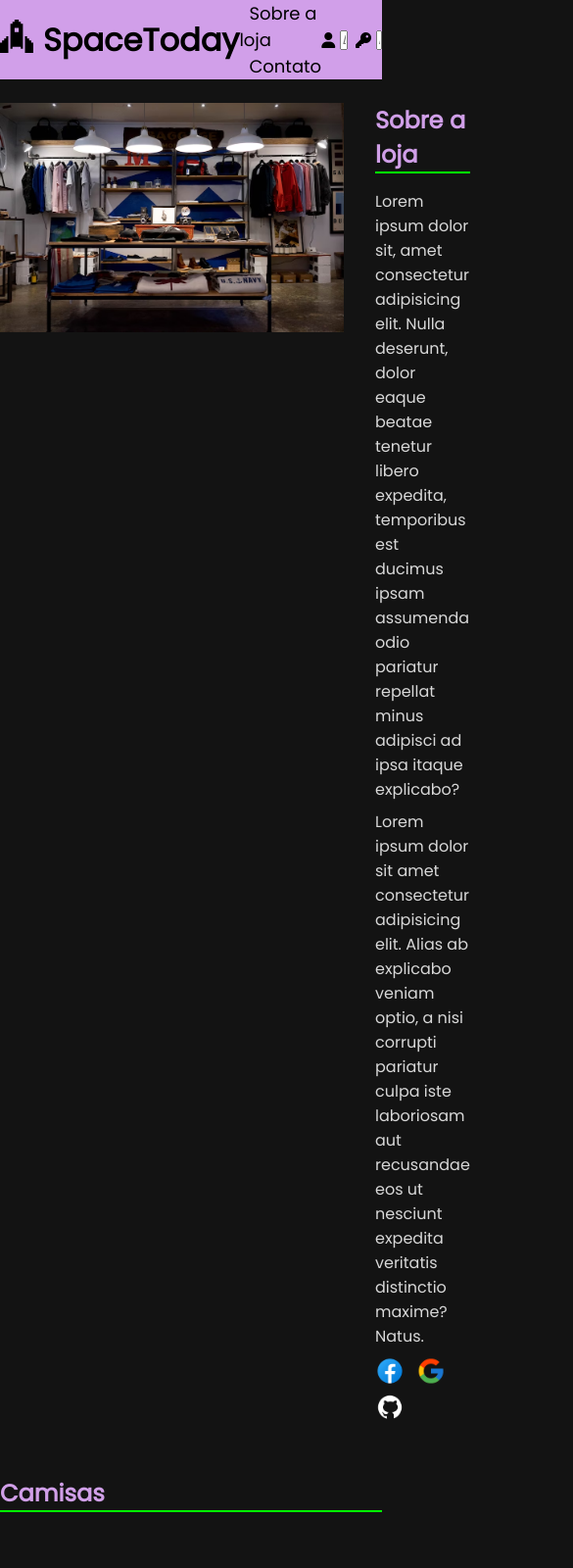
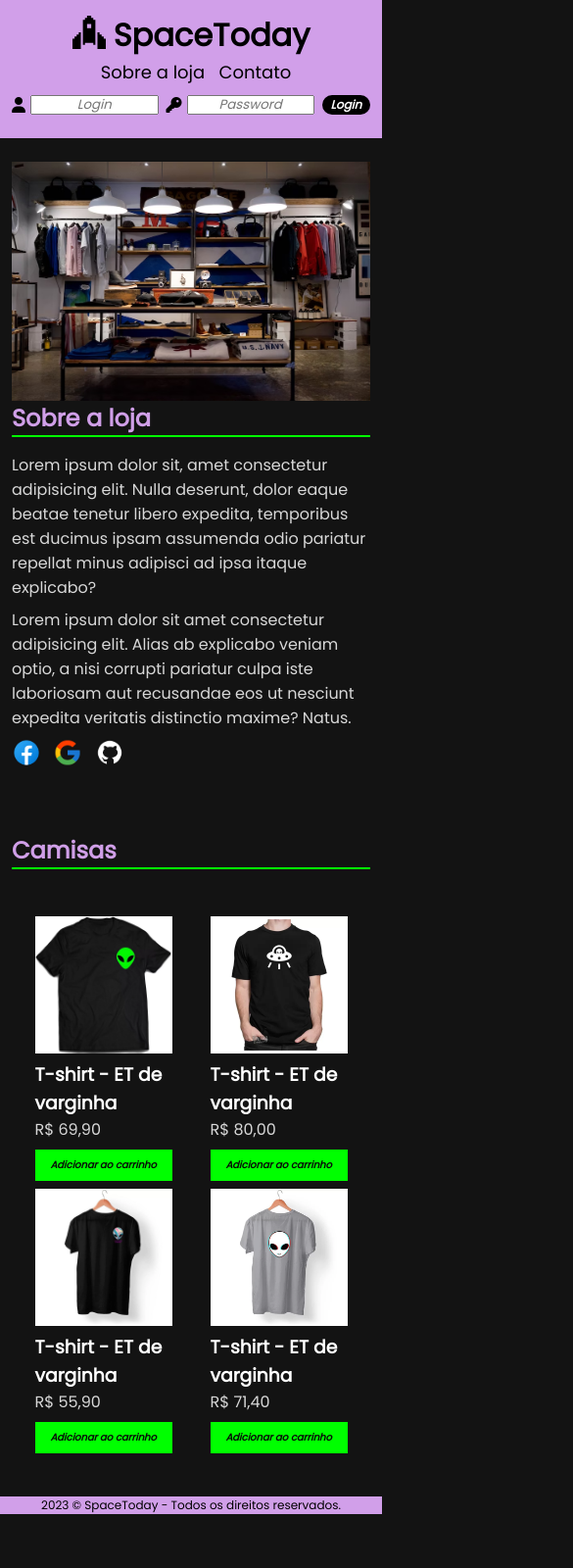
Before and after one commit to ecblandy/SpaceToday-EBAC, a plain HTML site: page index.html in a window 390 px wide. Shown: the top 1600 px of the page at 98% size, 585 px wide, since content can reach past the window. After the commit the page ends 1545 px from the top, so only its background shows below. Drawn offline with Linux system fonts and the light colour scheme.

Commit message:
Fazendo responsividade

```diff
--- a/index.html
+++ b/index.html
@@ -17,7 +17,7 @@
     <header>
         <div class="container">
             <div class="logo-header">
-                <a href="#"><img src="./img/space-awesome (1).svg" alt=""></a>
+                <a href="#"><img class="logo-img" src="./img/space-awesome (1).svg" alt=""></a>
                 <h1>SpaceToday</h1>
             </div>
 
@@ -32,22 +32,23 @@
                 <div class="boxh-input">
                     <label for="login">
                         <i class="fa-solid fa-user"></i>
-                        <input type="email" name="login" id="header-login" placeholder="Login">
+                        <input type="email" name="login" id="header-login" placeholder="Login" required>
                     </label>
                 </div>
 
                 <div class="boxh-input">
                     <label for="password">
                         <i class="fa-solid fa-key"></i>
-                        <input type="password" name="password" id="header-password" placeholder="Password">
+                        <input type="password" name="password" id="header-password" placeholder="Password" required>
                     </label>
                 </div>
+                <button type="button" id="btn-header">Login</button>
             </div>
         </div>
     </header>
 
     <main>
-        <section>
+        <section class="sobre">
             <div class="container">
                 <img src="./img/loja.avif" alt="Front-loja" class="front-loja">
                 <div>
@@ -85,7 +86,7 @@
                                 <a href="#"><img src="./img/camisa et.webp" alt="Camisa" /></a>
                                 <h3>T-shirt - ET de varginha</h3>
                                 <p>R$ 69,90</p>
-                                <button type="button">Adicionar ao carrinho</button>
+                                <button type="button" class="btn-product">Adicionar ao carrinho</button>
                             </div>
                         </li>
                         <li>
@@ -93,7 +94,7 @@
                                 <a href="#"><img src="./img/camisa 1.webp" alt="Camisa"></a>
                                 <h3>T-shirt - ET de varginha</h3>
                                 <p>R$ 80,00</p>
-                                <button type="button">Adicionar ao carrinho</button>
+                                <button type="button" class="btn-product">Adicionar ao carrinho</button>
                             </div>
                         </li>
                         <li>
@@ -101,7 +102,7 @@
                                 <a href="#"><img src="./img/camisa et 3.webp" alt="Camisa"></a>
                                 <h3>T-shirt - ET de varginha</h3>
                                 <p>R$ 55,90</p>
-                                <button type="button">Adicionar ao carrinho</button>
+                                <button type="button" class="btn-product">Adicionar ao carrinho</button>
                             </div>
                         </li>
                         <li>
@@ -109,7 +110,7 @@
                                 <a href="#"><img src="./img/camisa 4.webp" alt="Camisa"></a>
                                 <h3>T-shirt - ET de varginha</h3>
                                 <p>R$ 71,40</p>
-                                <button type="button">Adicionar ao carrinho</button>
+                                <button type="button" class="btn-product">Adicionar ao carrinho</button>
                             </div>
                         </li>
                     </ul>
--- a/main.css
+++ b/main.css
@@ -10,6 +10,7 @@
 body {
     height: 100vh;
     background-color: rgba(0, 0, 0, 0.925);
+    width: 100%;
 }
 
 .container {
@@ -31,11 +32,11 @@ header .container, section .container {
 .logo-header {
     display: flex;
     align-items: center;
-    gap: 10px;
 }
 
 .logo-header img {
     width: 34px;
+    margin-right: 8px;
 }
 
 header h1 {
@@ -61,6 +62,7 @@ header ul li a:hover {
 .form-header {
     display: flex;
     gap: 8px;
+    align-items: center;
 }
 
 .boxh-input label {
@@ -78,9 +80,22 @@ header ul li a:hover {
     width: 90%;
 }
 
+#btn-header {
+    width: 60px;
+    text-align: center;
+    background-color: #000000;
+    color: #fff;
+    border-radius: 10px;
+}
+
+.sobre {
+    display: flex;
+    flex-wrap: wrap;
+}
+
 section img {
     max-width: 500px;
-    width: 90%;
+    width: 100%;
 }
 
 section h2 {
@@ -89,6 +104,7 @@ section h2 {
     border-bottom: 2px solid rgb(0, 255, 0);
     width: 100%;
 }
+
 
 section p {
     color: #ffffffd5;
@@ -133,7 +149,7 @@ section h3 {
 }
 
 button {
-    width: 240px;
+    width: 90%;
     border: none;
     background-color: rgb(0, 255, 0);
     color: #080808;
@@ -149,3 +165,77 @@ footer {
     justify-content: center;
     align-items: center;
 }
+
+@media screen and (max-width: 700px) {
+
+    header .container {
+        flex-wrap: wrap;
+        justify-content: space-around;
+    }
+
+    header {
+        padding-bottom: 12px;
+        justify-content: center;
+        align-items: center;
+    }
+
+    #btn-header {
+        height: 20px;
+        border-radius: 10px;
+        padding: 1px 0;
+        font-size: 12px;
+    }
+
+
+    .container {
+        padding: 12px;
+
+    }
+
+    .form-header {
+        margin-top: 10px;
+    }
+
+    .sobre > .container {
+        flex-wrap: wrap;
+        max-width: 100%;
+        align-items: center;
+        margin: 0;
+        padding: 0 12px;
+    }
+
+    .produtos-lista {
+        flex-wrap: wrap;
+        width: 100%;
+        padding: 8px;
+        gap: 8px;
+        justify-content: space-around;
+        margin: 0;
+    }
+
+    .produtos-lista > li {
+        width: 40%;
+    }
+
+    .produto {
+        width: 100%;
+    }
+
+    .produto img {
+        width: 100%;
+    }
+
+    .btn-product {
+        width: 100%;
+    }
+}
+
+@media screen and (max-width: 700px) {
+    footer {
+        font-size: 12px;
+    }
+
+    .btn-product {
+        font-size: 10px;
+    }
+}
```
Also changed, not shown: img/00931851.webp (deleted), img/app-store.png (deleted), img/camisa et 2.jpg (deleted), img/icons8-github-128.png (deleted), img/photo-1684331441167-4aeafe9edf2b.avif (deleted).
